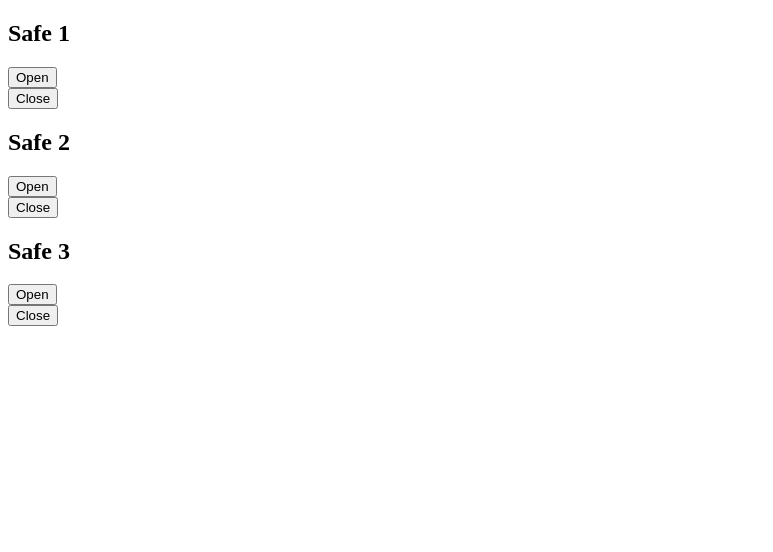
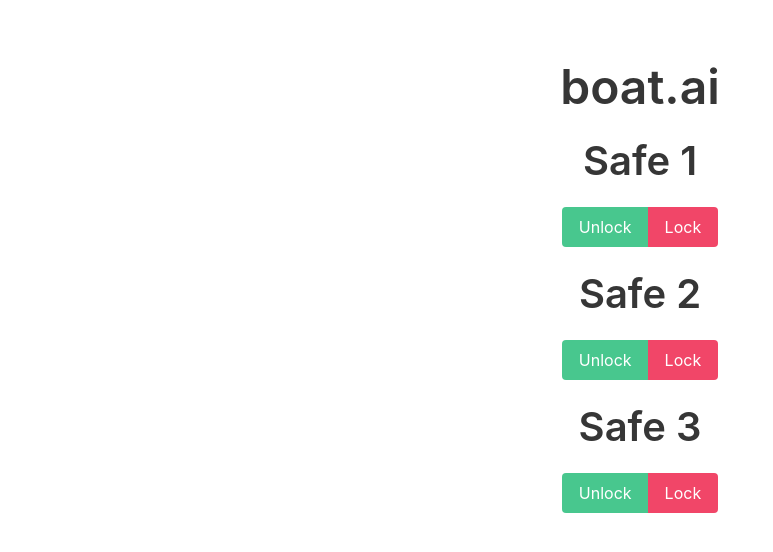
Before and after one commit to boatai/Lockers, a plain HTML site: page index.html in a window 1280 px wide. Shown: the whole page, without its empty margins (0-773 px from the left). Drawn offline with nearby package versions, Linux system fonts and the light colour scheme.

Commit message:
Added api web controller

```diff
--- a/index.html
+++ b/index.html
@@ -5,28 +5,48 @@
     <meta name="viewport" content="width=device-width, initial-scale=1.0">
     <meta http-equiv="X-UA-Compatible" content="ie=edge">
     <title>Safe's</title>
+    <link rel="stylesheet" type="text/css" href="https://cdnjs.cloudflare.com/ajax/libs/bulma/0.6.2/css/bulma.css">
+    <link rel="stylesheet" type="text/css" href="https://cdnjs.cloudflare.com/ajax/libs/bulma/0.6.2/css/bulma.css.map">
+    <script src="https://unpkg.com/axios/dist/axios.min.js"></script>
+    <script>
+        function unlock(id) {
+            axios({
+                method: 'post',
+                url: 'http://vps1.nickforall.nl:6123/packages/'+id+'/unlock'
+            });
+        }
+        function lock(id) {
+            axios({
+                method: 'post',
+                url: 'http://vps1.nickforall.nl:6123/packages/'+id+'/lock'
+            });
+        }
+    </script>
+    <style>
+        body {
+            text-align: center;
+            padding-top: 60px;
+        }
+    </style>
 </head>
 <body>
-    <h2>Safe 1</h2>
-    <form action="http://vps1.nickforall.nl:6123/packages/5ac33c9c20ecf537e82c4ac2/unlock" method="post">
-        <button type="submit">Open</button>
-    </form>
-    <form action="http://vps1.nickforall.nl:6123/packages/5ac33c9c20ecf537e82c4ac2/lock" method="post">
-        <button type="submit">Close</button>
-    </form>
-    <h2>Safe 2</h2>
-    <form action="http://vps1.nickforall.nl:6123/packages/5ac33caf67823c38aef4e561/unlock" method="post">
-        <button type="submit">Open</button>
-    </form>
-    <form action="http://vps1.nickforall.nl:6123/packages/5ac33caf67823c38aef4e561/lock" method="post">
-        <button type="submit">Close</button>
-    </form>
-    <h2>Safe 3</h2>
-    <form action="http://vps1.nickforall.nl:6123/packages/5ac33d20b61c1a3d3a50d439/unlock" method="post">
-        <button type="submit">Open</button>
-    </form>
-    <form action="http://vps1.nickforall.nl:6123/packages/5ac33d20b61c1a3d3a50d439/lock" method="post">
-        <button type="submit">Close</button>
-    </form>
+    <h1 class="title is-1">boat.ai</h1>
+    <h2 class="title is-2">Safe 1</h2>
+    <div class="buttons has-addons is-centered">
+        <span class="button is-success" onclick="unlock('5ac33c9c20ecf537e82c4ac2')">Unlock</span>
+        <span class="button is-danger" onclick="lock('5ac33c9c20ecf537e82c4ac2')">Lock</span>
+    </div>
+
+    <h2 class="title is-2">Safe 2</h2>
+    <div class="buttons has-addons is-centered">
+        <span class="button is-success" onclick="unlock('5ac33caf67823c38aef4e561')">Unlock</span>
+        <span class="button is-danger" onclick="lock('5ac33caf67823c38aef4e561')">Lock</span>
+    </div>
+
+    <h2 class="title is-2">Safe 3</h2>
+    <div class="buttons has-addons is-centered">
+        <span class="button is-success" onclick="unlock('5ac33d20b61c1a3d3a50d439')">Unlock</span>
+        <span class="button is-danger" onclick="lock('5ac33d20b61c1a3d3a50d439')">Lock</span>
+    </div>
 </body>
 </html>
```
